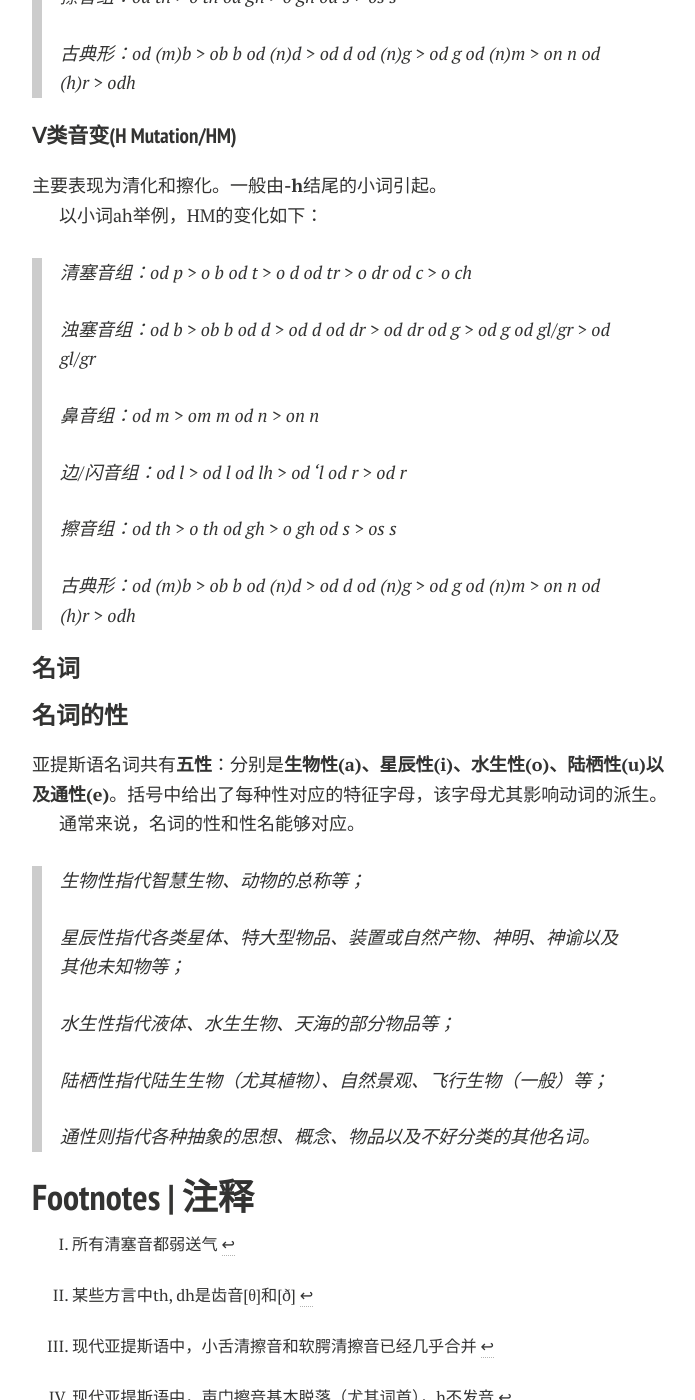
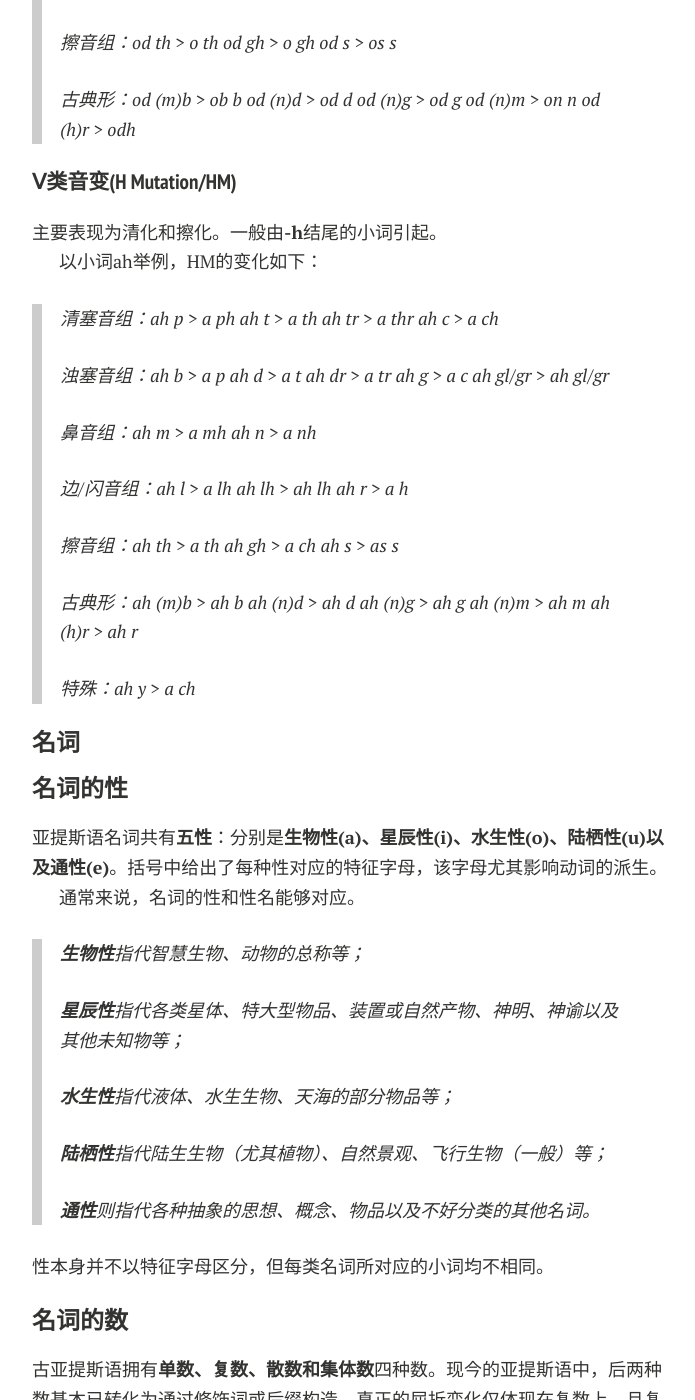
Before and after one commit to Kinnuch/kinnuch.github.io, a Jekyll site: the page built from laim/elandis.md, in a window 1280 px wide and 1400 px high, scrolled down 8782 px. Shown: the whole window, without its empty margins (288-983 px from the left). Built offline with Jekyll 4.4.1, drawn with Linux system fonts in a browser that asks for light colours; nearby versions of some CDN libraries; comment, search, counter and statistics services are not loaded; a style sheet for code colours, icons or effects is not loaded; some of the changed text lies outside the part shown.

Commit message:
Update elandis.md

```diff
--- a/laim/elandis.md
+++ b/laim/elandis.md
@@ -334,17 +340,19 @@ title: Elandis
 
 以小词ah举例，HM的变化如下：
 
-> 清塞音组：od p > o b	od t > o d	od tr > o dr	od c > o ch
+> 清塞音组：ah p > a ph	ah t > a th	ah tr > a thr	ah c > a ch
 >
-> 浊塞音组：od b > ob b	od d > od d	od dr > od dr	od g > od g	od gl/gr > od gl/gr
+> 浊塞音组：ah b > a p	ah d > a t	ah dr > a tr	ah g > a c	ah gl/gr > ah gl/gr
 >
-> 鼻音组：od m > om m	od n > on n
+> 鼻音组：ah m > a mh	ah n > a nh
 >
-> 边/闪音组：od l > od l	od lh > od 'l	od r > od r
+> 边/闪音组：ah l > a lh	ah lh > ah lh	ah r > a h
 >
-> 擦音组：od th > o th	od gh > o gh	od s > os s
+> 擦音组：ah th > a th	ah gh > a ch	ah s > as s
 >
-> 古典形：od (m)b > ob b	od (n)d > od d	od (n)g > od g	od (n)m > on n	od (h)r > odh
+> 古典形：ah (m)b > ah b	ah (n)d > ah d	ah (n)g > ah g	ah (n)m > ah m	ah (h)r > ah r
+>
+> 特殊：ah y > a ch
 
 ### 名词
 
@@ -354,17 +362,58 @@ title: Elandis
 
 通常来说，名词的性和性名能够对应。
 
-> 生物性指代智慧生物、动物的总称等；
+> **生物性**指代智慧生物、动物的总称等；
 >
-> 星辰性指代各类星体、特大型物品、装置或自然产物、神明、神谕以及其他未知物等；
+> **星辰性**指代各类星体、特大型物品、装置或自然产物、神明、神谕以及其他未知物等；
 >
-> 水生性指代液体、水生生物、天海的部分物品等；
+> **水生性**指代液体、水生生物、天海的部分物品等；
 >
-> 陆栖性指代陆生生物（尤其植物）、自然景观、飞行生物（一般）等；
+> **陆栖性**指代陆生生物（尤其植物）、自然景观、飞行生物（一般）等；
 >
-> 通性则指代各种抽象的思想、概念、物品以及不好分类的其他名词。
+> **通性**则指代各种抽象的思想、概念、物品以及不好分类的其他名词。
 
+性本身并不以特征字母区分，但每类名词所对应的小词均不相同。
 
+#### 名词的数
+
+古亚提斯语拥有**单数、复数、散数和集体数**四种数。现今的亚提斯语中，后两种数基本已转化为通过修饰词或后缀构造，真正的屈折变化仅体现在复数上，且复数的屈折变化也有**消失**的趋势。原因在于，每个性对应的名词都有其特有的单数/复数冠词，数量通常和冠词绑定，且泛指有其专门对应的小词，长此以往名词本身的屈折变化也就显得不那么重要了。
+
+复数的屈折变化主要体现在**尾音节**上，古亚提斯语的复数后缀-i，和末尾辅音发生交换后，影响了尾音节的元音，同时也引发了一定程度的元音和谐，这体现在**非尾音节**a和o的弱化上。
+
+> 复数变化：
+>
+> 尾音节：a > ai(末尾无辅音丛)/e(末尾有辅音丛)	e > i	o > eu	u > ui	ae > ei	au > eu
+>
+> 非尾音节：a弱化为[ə]但拼写不变，o > a
+
+上述的复数变化仅在搭配泛指词**eb**[ə] (SM)[^6]时完全展现，一般来说，在搭配各性名词的复数冠词时，只有a > ai的变化得以保留。
+
+各性名词的单数冠词和复数冠词分别是：
+
+> 生物性：a(VM)/an(NM)
+>
+> 星辰性：in(NM)/ir(LM)
+>
+> 水生性：o(VM)/od(SM)
+>
+> 陆栖性：um(NM)/us(VM)
+>
+> 通性：em(NM)/em(NM)
+
+其中通性冠词有时会拼作**hem**，陆栖性冠词有时会拼作**lum/lus**，都是较为古典的形式。
+
+在一些比较规整的文段比如诗歌中，如果音变使首字母发生了变化，那么冠词**a/o**很有可能会被省略。
+
+来看一些例子：
+
+- eb + rama-pl. > eb rama**i** 铃铛（多个）
+- in + baran > i**m** **m**aran 这世界
+- em + penom-pl. > e penom 那些点
+- us + xaq-pl. > us xa**i**q 那些果实
+
+而前文提到的散数，用于表示一些，少许等情况，使用小词**la**[lə] (VM)；集体数，用于表示全体，全部，所有等情况，使用后缀**-am**。
+
+另外有一个特殊的小词**ta**(VM)，其含义类似**双数**，用于描述有特殊成对关系的名词，当名词首字母为元音时，该小词写作**t-**，也有极少数情况，t被视为中缀，如Lhairrim + -t- > Lhar**th**rim 双生彼岸花（莎尔瑟力姆）。
 
 ## Footnotes | 注释
 
@@ -373,3 +422,4 @@ title: Elandis
 [^3]: 现代亚提斯语中，小舌清擦音和软腭清擦音已经几乎合并
 [^4]: 现代亚提斯语中，声门擦音基本脱落（尤其词首），h不发音
 [^5]: 非元音引发的VM可能导致尾部出现禁止的辅音丛，此时需要按照复合词辅音丛简化规则进行简化，详情见后文
+[^6]: 小词括号中指示的是其引发的音变类型，下同
```
Also changed, not shown: other parts of laim/elandis.md (+6 -0 lines).
